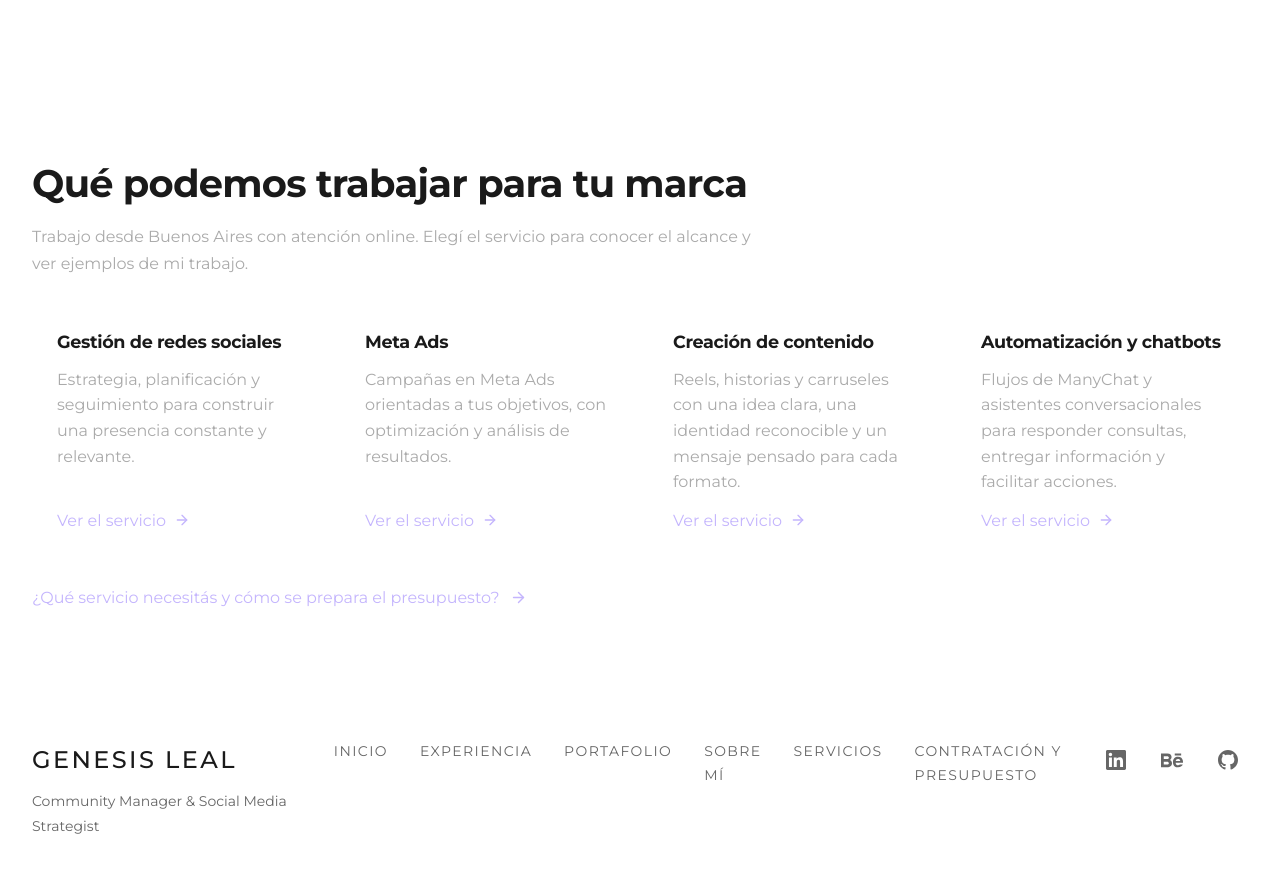
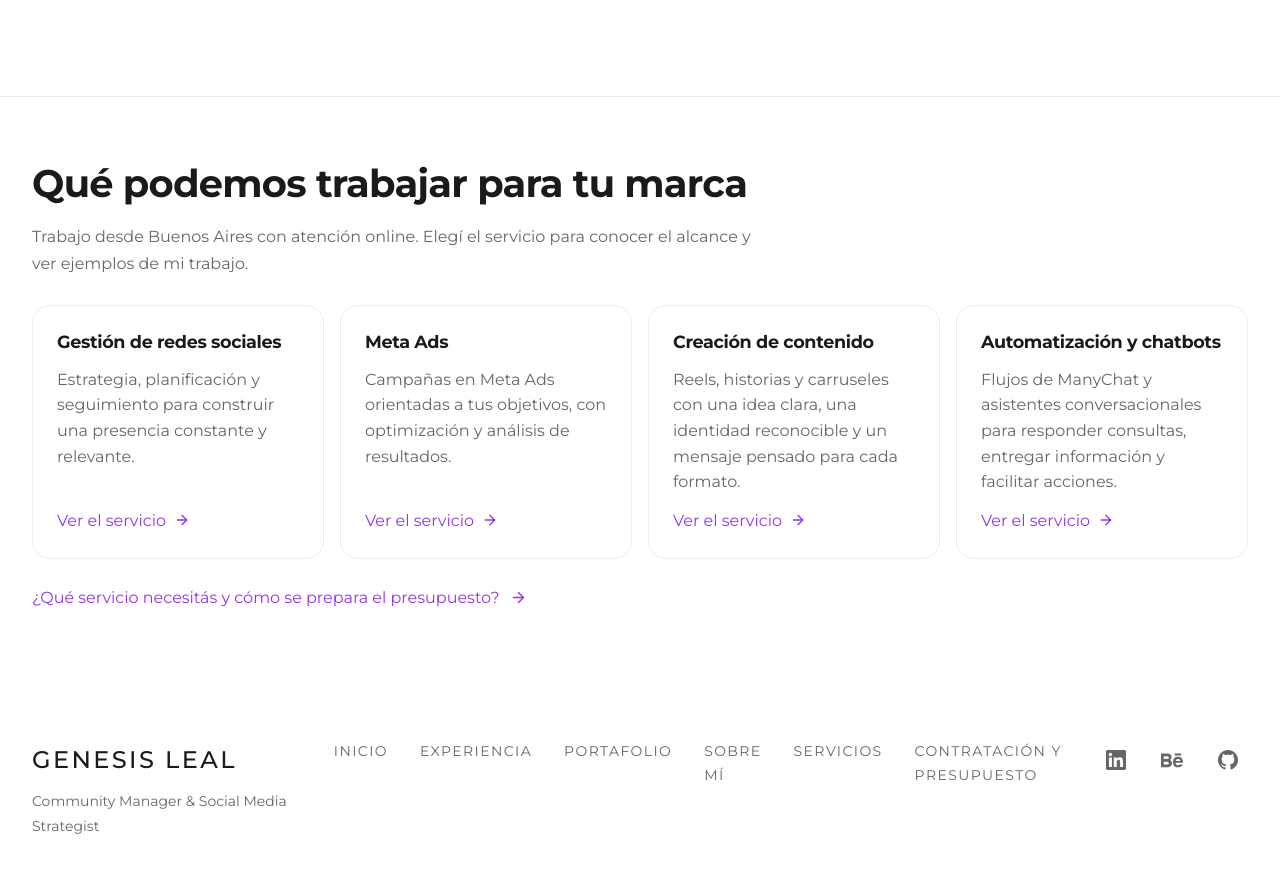
Before and after one commit to genesisleal/genesisleal, a React (Vite) app: page /sobre-mi in a window 1280 px wide. Shown: the part 3249-4121 px from the top of the page. Built offline with nearby package versions, Linux system fonts and the light colour scheme.

Commit message:
Use site palette for readable guide and service links

```diff
--- a/src/components/ServiceLinks.module.css
+++ b/src/components/ServiceLinks.module.css
@@ -1,12 +1,12 @@
-.section { padding: 64px 0; border-top: 1px solid rgba(255,255,255,.1); }
+.section { padding: 64px 0; border-top: 1px solid var(--color-border); }
 .section h2 { font-size: clamp(1.6rem, 3vw, 2.4rem); line-height: 1.2; margin-bottom: 16px; }
-.intro { max-width: 720px; color: var(--text-secondary, #aaa); line-height: 1.7; margin-bottom: 28px; }
+.intro { max-width: 720px; color: var(--color-text-secondary); line-height: 1.7; margin-bottom: 28px; }
 .grid { display: grid; grid-template-columns: repeat(4, minmax(0, 1fr)); gap: 16px; }
-.card { display: flex; flex-direction: column; gap: 12px; border: 1px solid rgba(255,255,255,.15); border-radius: 18px; padding: 24px; color: inherit; text-decoration: none; }
+.card { display: flex; flex-direction: column; gap: 12px; border: 1px solid var(--color-border); border-radius: 18px; padding: 24px; color: inherit; text-decoration: none; }
 .card h3 { font-size: 1.1rem; line-height: 1.4; }
-.card p { color: var(--text-secondary, #aaa); line-height: 1.6; }
-.card span { margin-top: auto; color: #c4b5fd; display: flex; align-items: center; gap: 8px; }
-.card:hover, .card:focus-visible { border-color: #c4b5fd; }
-.guide { display: inline-flex; align-items: center; gap: 10px; color: #c4b5fd; margin-top: 26px; line-height: 1.6; }
+.card p { color: var(--color-text-secondary); line-height: 1.6; }
+.card span { margin-top: auto; color: var(--color-accent-hover); display: flex; align-items: center; gap: 8px; }
+.card:hover, .card:focus-visible { border-color: var(--color-accent-hover); }
+.guide { display: inline-flex; align-items: center; gap: 10px; color: var(--color-accent-hover); margin-top: 26px; line-height: 1.6; }
 @media (max-width: 1000px) { .grid { grid-template-columns: repeat(2, minmax(0, 1fr)); } }
 @media (max-width: 600px) { .section { padding: 40px 0; } .grid { grid-template-columns: 1fr; } }
--- a/src/pages/HiringGuide.module.css
+++ b/src/pages/HiringGuide.module.css
@@ -1,16 +1,16 @@
 .page { width: min(100% - 40px, 900px); margin: 0 auto; padding: 60px 0 80px; }
 .hero h1 { font-size: clamp(2rem, 5vw, 3.6rem); line-height: 1.12; margin: 16px 0 24px; }
-.eyebrow { margin-top: 32px; color: #c4b5fd; }
-.lead { font-size: 1.2rem; line-height: 1.8; color: #d1d5db; }
-.byline { margin-top: 20px; font-size: .9rem; color: #aaa; }
-.page a { color: #c4b5fd; text-underline-offset: 4px; }
-.contents { display: flex; flex-wrap: wrap; gap: 14px 24px; padding: 24px 0; margin: 28px 0; border-block: 1px solid rgba(255,255,255,.15); }
+.eyebrow { margin-top: 32px; color: var(--color-accent-hover); }
+.lead { font-size: 1.2rem; line-height: 1.8; color: var(--color-text-secondary); }
+.byline { margin-top: 20px; font-size: .9rem; color: var(--color-text-secondary); }
+.page a { color: var(--color-accent-hover); text-underline-offset: 4px; }
+.contents { display: flex; flex-wrap: wrap; gap: 14px 24px; padding: 24px 0; margin: 28px 0; border-block: 1px solid var(--color-border); }
 .section { padding: 24px 0; scroll-margin-top: calc(var(--header-height, 80px) + 20px); }
 .section h2, .cta h2 { font-size: clamp(1.5rem, 3vw, 2rem); line-height: 1.3; margin-bottom: 20px; }
-.section p, .section li, .cta p { line-height: 1.8; color: #d1d5db; margin-bottom: 16px; }
+.section p, .section li, .cta p { line-height: 1.8; color: var(--color-text-secondary); margin-bottom: 16px; }
 .section ul, .section ol { padding-left: 26px; }
 .choices { display: grid; grid-template-columns: repeat(2, minmax(0, 1fr)); gap: 20px; margin-top: 28px; }
-.choice { padding: 24px; border: 1px solid rgba(255,255,255,.15); border-radius: 20px; }
+.choice { padding: 24px; border: 1px solid var(--color-border); border-radius: 20px; }
 .choice h3 { font-size: 1.1rem; line-height: 1.5; margin-bottom: 14px; }
 .choice a, .cta a { display: inline-flex; align-items: center; gap: 10px; }
 .cta { padding: 32px; margin-top: 32px; border-radius: 22px; background: rgba(168,85,247,.09); border: 1px solid rgba(168,85,247,.3); }
--- a/src/pages/Home.module.css
+++ b/src/pages/Home.module.css
@@ -925,4 +925,4 @@
 }
 
 .guideLink { margin-top: 28px; line-height: 1.6; }
-.guideLink a { color: #c4b5fd; text-underline-offset: 4px; }
+.guideLink a { color: var(--color-accent-hover); text-underline-offset: 4px; }
```
